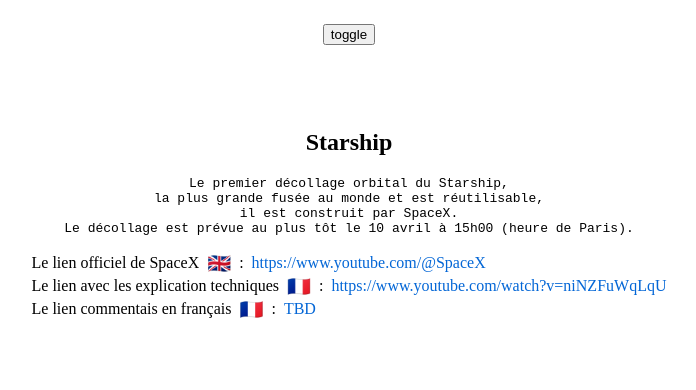
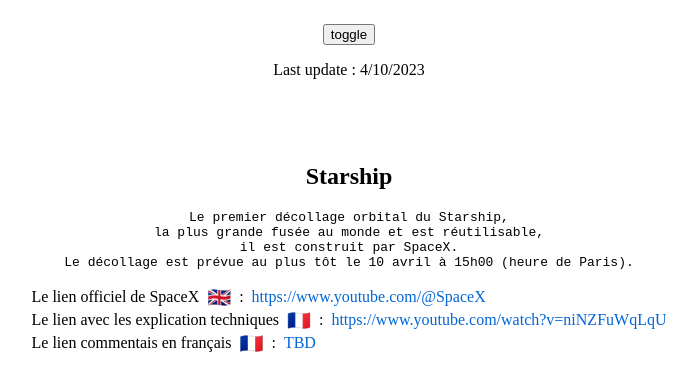
Before and after one commit to charles66820/magicSpace, a plain HTML site: page public/index.html in a window 1280 px wide. Shown: the part 66-456 px from the top of the page, without its empty margins (291-987 px from the left). Drawn offline with Linux system fonts and the light colour scheme.

Commit message:
add last update date

```diff
--- a/public/index.html
+++ b/public/index.html
@@ -51,11 +51,16 @@
         margin: auto 0.5rem;
         font-size: 1.2rem;
       }
+
+      #lastUpdate {
+        margin-top: 1rem;
+      }
     </style>
   </head>
   <body>
     <h1>Lancements spatiaux</h1>
     <button id="toggleColorScheme">toggle</button>
+    <div id="lastUpdate"></div>
     <div id="launches"></div>
     <script>
       function toggleColorScheme(event) {
@@ -94,6 +99,7 @@
             }
         }
       }
+
       document
         .querySelector("#toggleColorScheme")
         .addEventListener("click", toggleColorScheme);
@@ -101,8 +107,15 @@
     <script>
       const launchesUrl = "launches.json";
       fetch(launchesUrl)
-        .then((response) => response.json())
-        .then((data) => {
+        .then(async res => {
+          const lastModifiedHeader = res.headers.get("last-modified");
+          const lastModified = new Date(lastModifiedHeader).toLocaleDateString();
+
+          const lastUpdateElement = document.querySelector("#lastUpdate");
+          lastUpdateElement.textContent = "Last update : " + lastModified;
+
+          const data = await res.json();
+
           const launchesContainer = document.querySelector("#launches");
           data.forEach((launch) => {
             const launchGroup = document.createElement("div");
```
